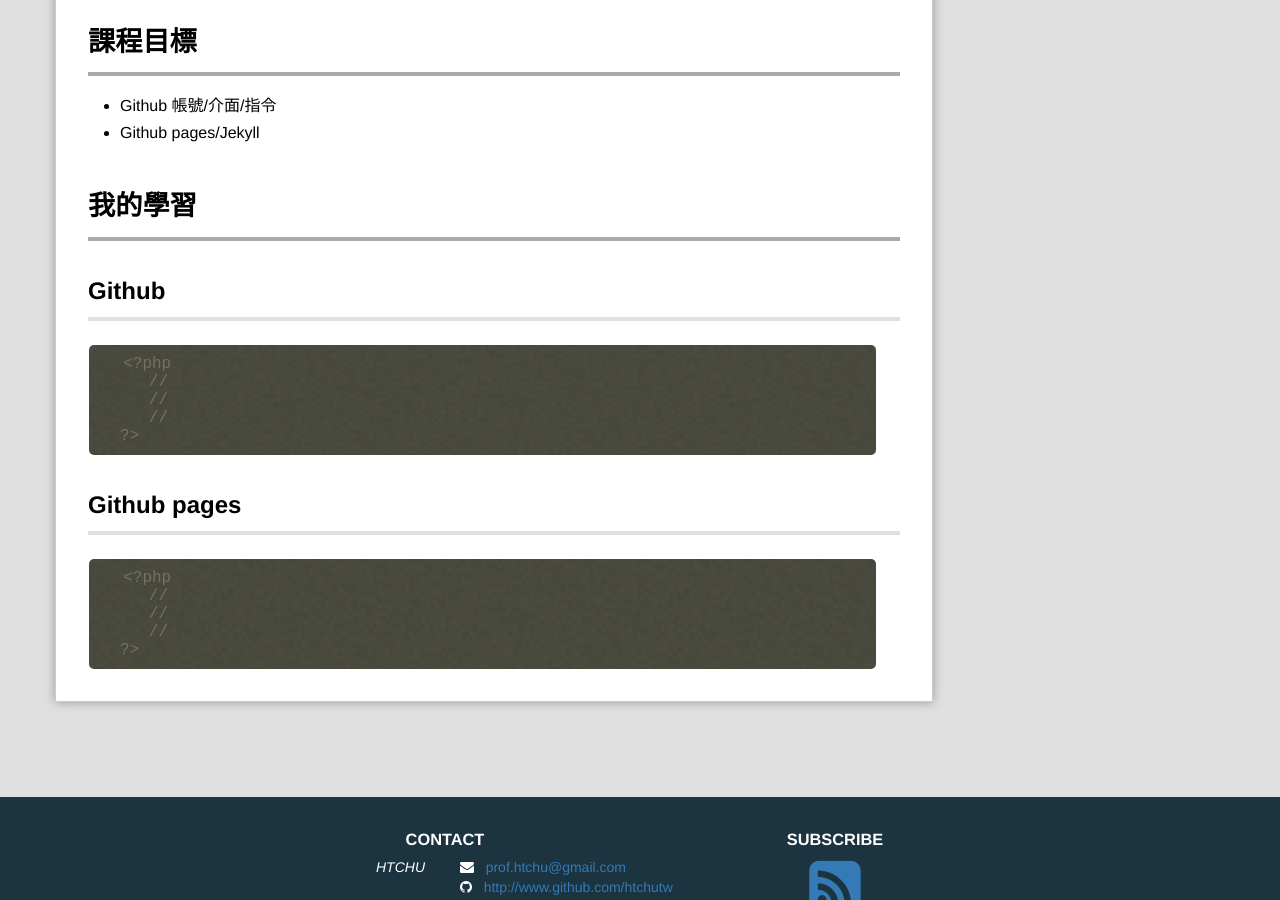
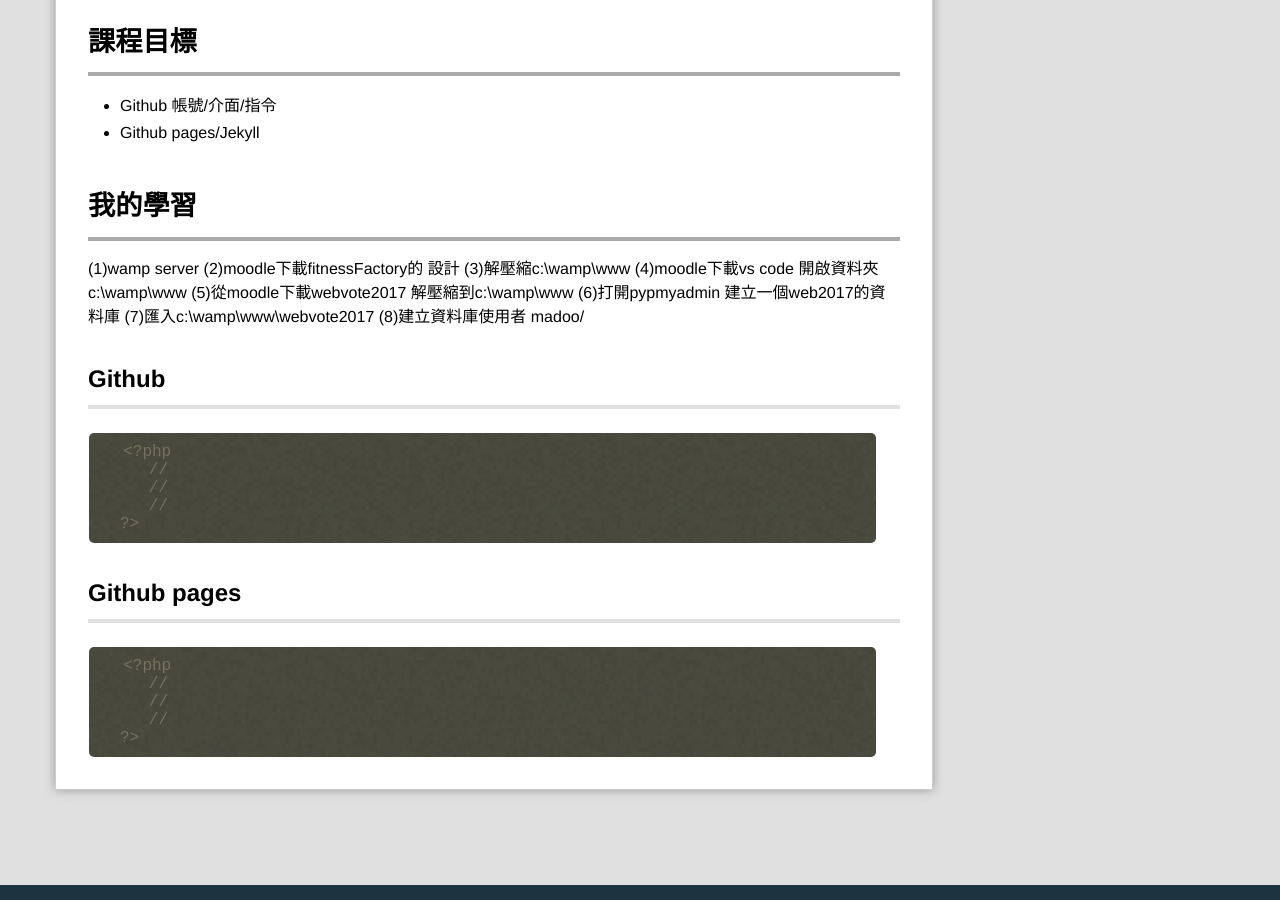
Before and after one commit to sunnylin86/webcourse, a Jekyll site: the page built from _posts/2017-11-22-Class10.md, in a window 1280 px wide and 900 px high, scrolled down 503 px. Built offline with Jekyll 4.4.1, drawn with Linux system fonts in a browser that asks for light colours; Markdown is read by kramdown in place of the engine named in the settings; comment, search, counter and statistics services are not loaded.

Commit message:
Update 2017-11-22-Class10.md

```diff
--- a/_posts/2017-11-22-Class10.md
+++ b/_posts/2017-11-22-Class10.md
@@ -14,7 +14,14 @@ github帳號及使用github做blog。。
 - Github pages/Jekyll
 
 # 我的學習
-
+(1)wamp server
+   (2)moodle下載fitnessFactory的 設計
+   (3)解壓縮c:\wamp\www
+   (4)moodle下載vs code 開啟資料夾c:\wamp\www
+   (5)從moodle下載webvote2017 解壓縮到c:\wamp\www
+   (6)打開pypmyadmin 建立一個web2017的資料庫
+   (7)匯入c:\wamp\www\webvote2017
+   (8)建立資料庫使用者 madoo/
 ##Github
 
 
```
